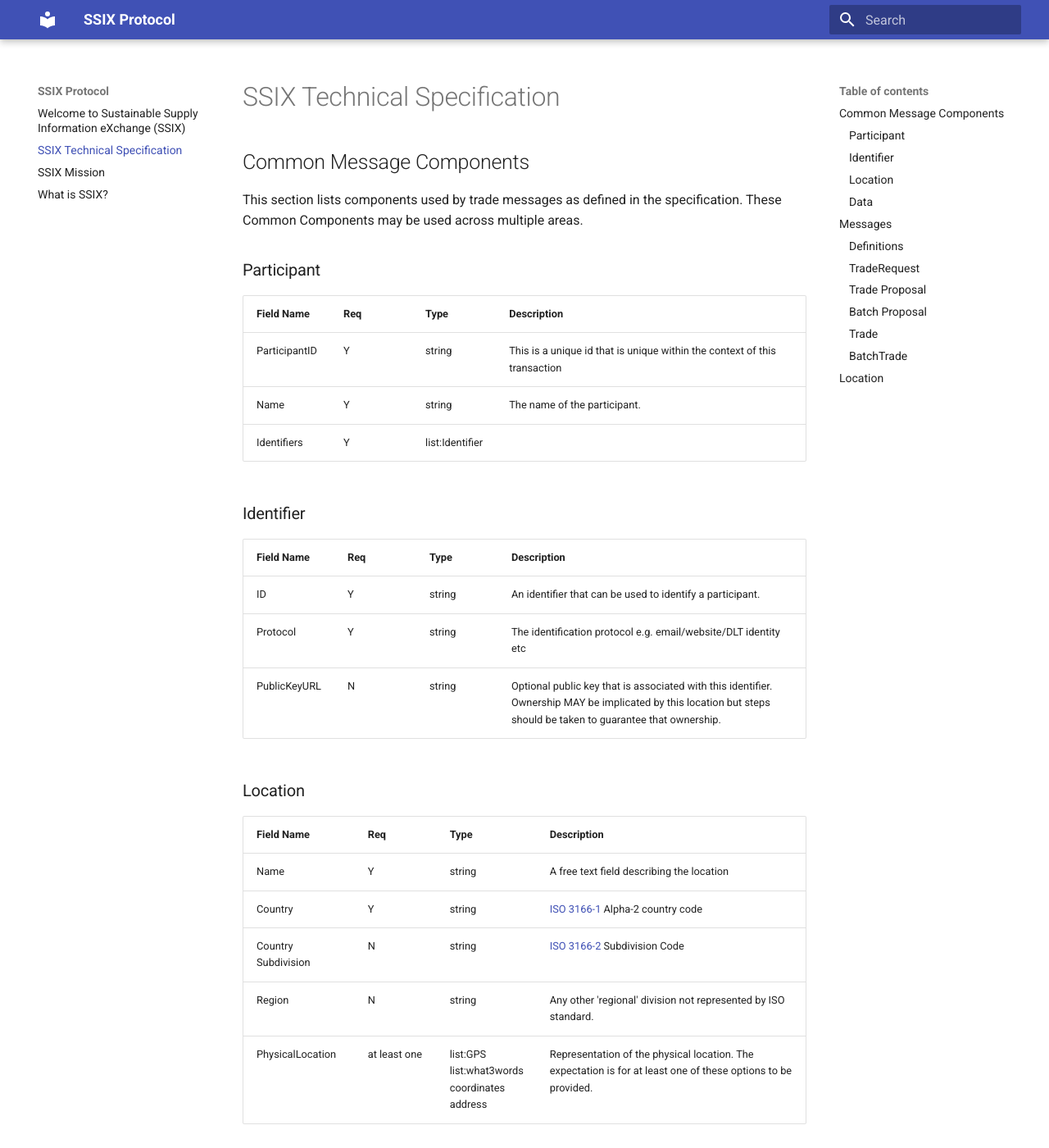
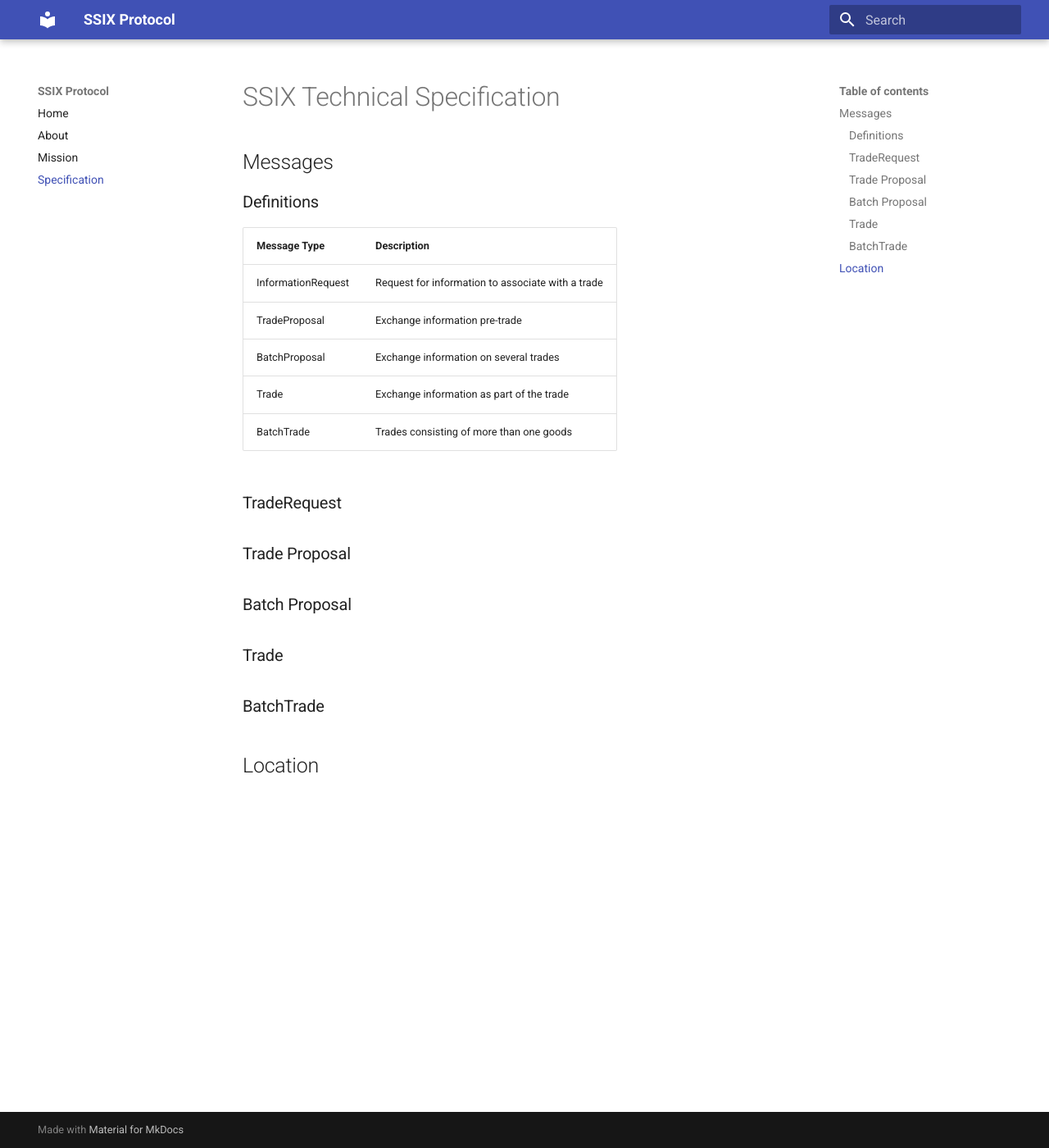
Before and after one commit to davojc/ssixprotocol, an MkDocs documentation site: the page built from docs/specification.md, in a window 1280 px wide and 1400 px high. Shown: the whole window at 82% size. Built offline with MkDocs 1.6.1 and Material for MkDocs 9.7.7, drawn with Linux system fonts in a browser that asks for light colours; some of the changed text lies outside the part shown.

Commit message:
Working on navigation.

```diff
--- a/docs/specification.md
+++ b/docs/specification.md
@@ -1,45 +1,20 @@
 # SSIX Technical Specification
 
-## Common Message Components
 
-This section lists components used by trade messages as defined in the specification. These Common Components may be used across multiple areas.
-
-### Participant
-
-| Field Name | Req | Type | Description |
-| - | - | - | - |
-| ParticipantID | Y | string | This is a unique id that is unique within the context of this transaction |
-| Name | Y | string | The name of the participant. |
-| Identifiers | Y | list:Identifier | |
-
-
-### Identifier
-
-| Field Name | Req | Type | Description |
-| - | - | - | - |
-| ID | Y | string | An identifier that can be used to identify a participant. |
-| Protocol | Y | string | The identification protocol e.g. email/website/DLT identity etc |
-| PublicKeyURL | N | string | Optional public key that is associated with this identifier. Ownership MAY be implicated by this location but steps should be taken to guarantee that ownership. |
-
-### Location
-
-| Field Name | Req | Type | Description |
-| - | - | - | - |
-| Name | Y | string | A free text field describing the location |
-| Country | Y | string | [ISO 3166-1](https://en.wikipedia.org/wiki/List_of_ISO_3166_country_codes) Alpha-2 country code |
-| Country Subdivision | N | string | [ISO 3166-2](https://en.wikipedia.org/wiki/ISO_3166-2) Subdivision Code |
-| Region | N | string | Any other 'regional' division not represented by ISO standard. |
-| PhysicalLocation | at least one | list:GPS<br/>list:what3words<br/>coordinates<br/>address | Representation of the physical location. The expectation is for at least one of these options to be provided. |
-
-### Data
-
-| Field Name | Req | Type | Description |
-| - | - | - | - |
-| Name | Y | string | A free text field describing the data |
-| Content | Y | <n/a> | The content of the data |
-| ContentType | Y | string | The [Media Type](https://www.iana.org/assignments/media-types/media-types.xhtml) of the content. e.g application/json, application/pdf, text/plain |
-| Hash | Y | binary | Hash of data |
-| HashMethod | Y | enum | The method used to hash the document |
+<style>
+    .heatMap {
+        width: 70%;
+        text-align: center;
+    }
+    .heatMap th {
+        background: grey;
+        word-wrap: break-word;
+        text-align: center;
+    }
+    .heatMap tr:nth-child(1) { background: red; }
+    .heatMap tr:nth-child(2) { background: orange; }
+    .heatMap tr:nth-child(3) { background: green; }
+</style>
 
 
 ## Messages
--- a/mkdocs.yml
+++ b/mkdocs.yml
@@ -4,3 +4,10 @@ site_description: Sustainable Supply Information Exchange (SSIX) Protocol Docume
 
 theme:
   name: material
+
+
+nav:
+  - Home: 'index.md'
+  - About: 'whatisssix.md'
+  - Mission: 'ssixmission.md'
+  - Specification: 'specification.md'
```
Also changed, not shown: docs/specification-common.md (added, +42 -0 lines).
